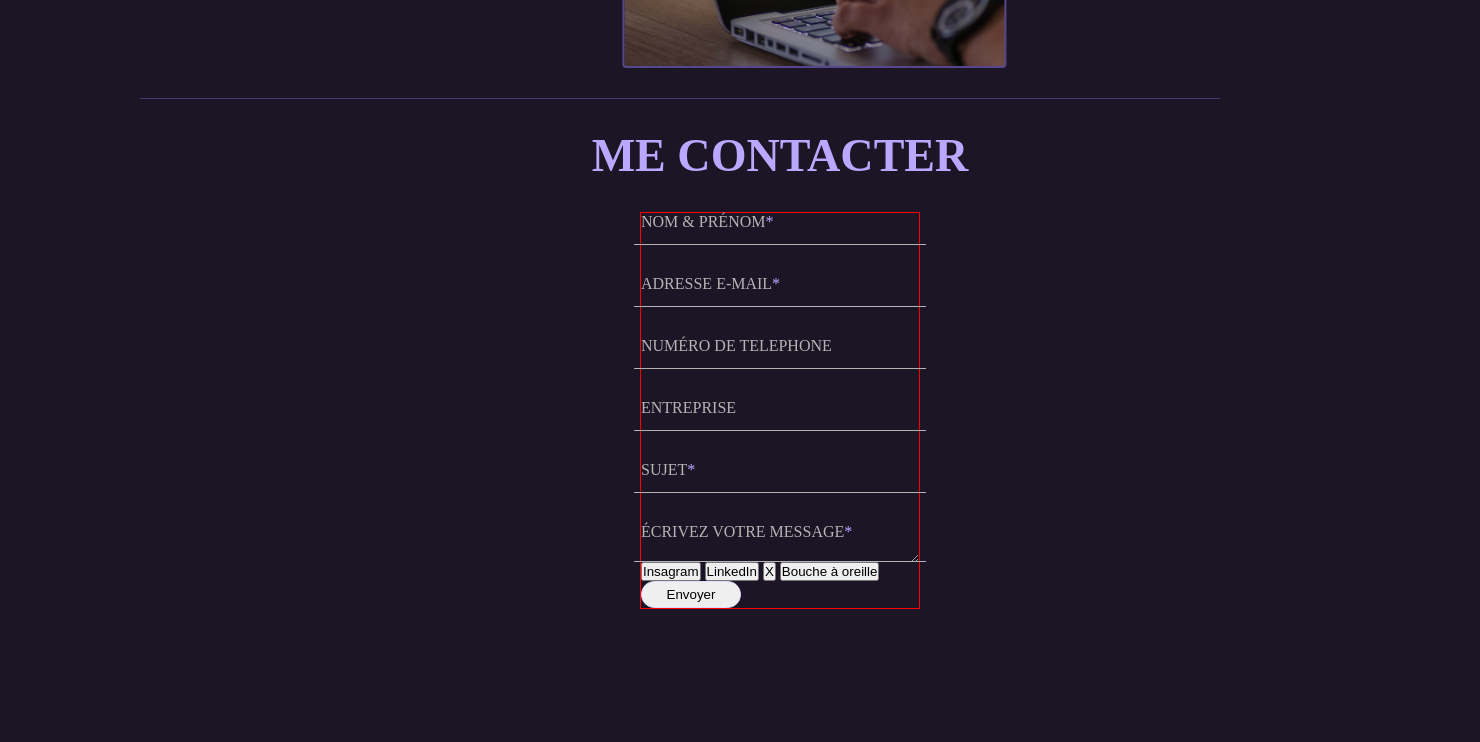
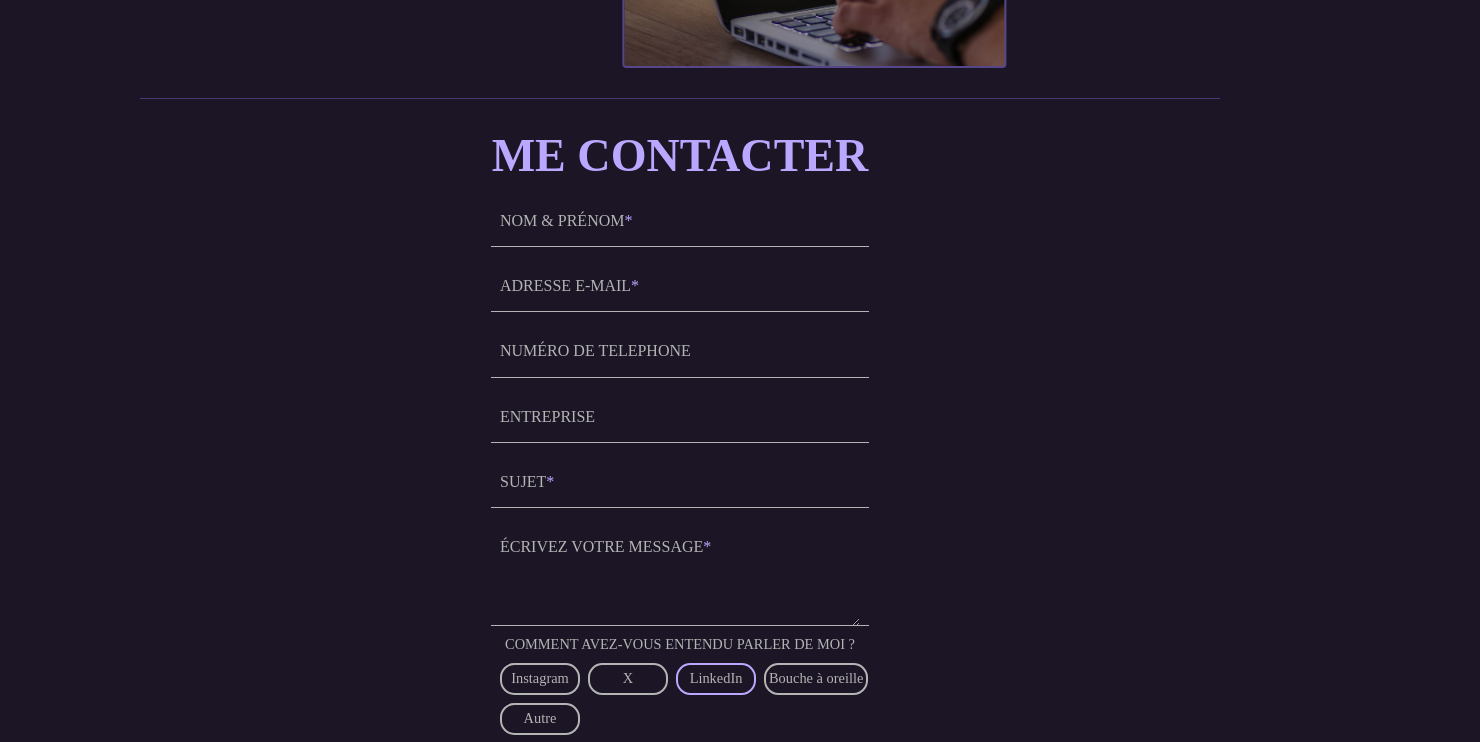
Before and after one commit to anthonypradier/anthony-pradier.fr, a plain HTML site: page index.html in a window 1280 px wide. Shown: the part 1759-2501 px from the top of the page, 1480 px wide, since content can reach past the window. Drawn offline with nearby package versions, Linux system fonts and the light colour scheme; a web font is replaced by a local one.

Commit message:
creation of btns for the form - not working

```diff
--- a/index.html
+++ b/index.html
@@ -512,7 +512,7 @@
                 <h1 class="title section-title">me contacter</h1>
 
                 <!---->
-                <div class="form-container borderr">
+                <div class="form-container">
                     <form action="" id="contact-form" class="">
                         <div class="inputs flex-center flex-column">
                             <label class="input">
@@ -599,34 +599,77 @@
                             </label>
                         </div>
 
+                        <h3 class="text">
+                            comment avez-vous entendu parler de moi ?
+                        </h3>
+
                         <div class="form-btns">
+                            <div class="form-btn">
                                 <input
-                                class="custom-empty-btn"
-                                type="button"
-                                value="Insagram"
+                                    class="btn-input"
+                                    type="checkbox"
+                                    name="instagram"
+                                    value="instagram"
                                 />
+                                <label class="btn-label-box" for="instagram">
+                                    <div class="btn-label">Instagram</div>
+                                </label>
+                            </div>
+                            <div class="form-btn">
                                 <input
-                                class="custom-empty-btn"
-                                type="button"
+                                    class="btn-input"
+                                    type="checkbox"
+                                    name="X"
+                                    value="X"
+                                />
+                                <label class="btn-label-box" for="X">
+                                    <div class="btn-label">X</div>
+                                </label>
+                            </div>
+                            <div class="form-btn">
+                                <input
+                                    class="btn-input"
+                                    type="checkbox"
+                                    checked
+                                    name="linkedin"
                                     value="LinkedIn"
                                 />
+                                <label class="btn-label-box" for="linkedin">
+                                    <div class="btn-label">LinkedIn</div>
+                                </label>
+                            </div>
+                            <div class="form-btn">
                                 <input
-                                class="custom-empty-btn"
-                                type="button"
-                                value="X"
+                                    class="btn-input"
+                                    type="checkbox"
+                                    name="wom"
+                                    value="bouche à oreille"
                                 />
+                                <!-- wom = word of mouth = bouche à oreille -->
+                                <label class="btn-label-box" for="wom">
+                                    <div class="btn-label">
+                                        Bouche à oreille
+                                    </div>
+                                </label>
+                            </div>
+                            <div class="form-btn">
                                 <input
-                                class="custom-empty-btn"
-                                type="button"
-                                value="Bouche à oreille"
+                                    class="btn-input"
+                                    type="checkbox"
+                                    name="other"
+                                    value="Autre"
                                 />
+                                <label class="btn-label-box" for="other">
+                                    <div class="btn-label">Autre</div>
+                                </label>
+                            </div>
+                        </div>
                         <input
-                                class="custom-fill-btn"
+                            class="custom-fill-btn custom-btn"
                             id="send-form"
                             type="submit"
                             value="Envoyer"
                         />
-                        </div>
                     </form>
                 </div>
             </div>
--- a/resources/css/style.css
+++ b/resources/css/style.css
@@ -414,7 +414,7 @@ section {
     align-items: center;
     gap: 30px;
     margin-left: 80px;
-    min-width: 1400px;
+    max-width: 1400px;
 }
 
 
@@ -423,7 +423,7 @@ section {
 }
 
 .form-container {
-    width: 20%;
+    width: 30%;
 }
 
 .form-item {
@@ -431,11 +431,17 @@ section {
 }
 
 #contact-form {
+    display: flex;
+    flex-direction: column;
+    justify-content: center;
+    align-items: center;
+    gap: 10px;
     font-family: Saira;
     color: var(--dark-text);
 }
 
 .inputs {
+    width: 100%;
     gap: 30px;
 }
 
@@ -473,7 +479,7 @@ section {
     display: block;
     width: 100%;
     height: 2em;
-    font-size: 1em;
+    font-size: 1.1em;
     border: none;
     color: var(--dark-text);
     background: transparent;
@@ -486,20 +492,92 @@ section {
 }
 
 #message {
-    height: 3em;
-    resize: 'off';
+    height: 5em;
+    font-family: Saira;
 }
 
 #message .input-label {
     top: 0;
 }
 
+#contact-form h3 {
+    text-transform: uppercase;
+    font-size: .9em;
+    font-weight: normal;
+    color: var(--dark-social-icon);
+}
+
+.form-btns {
+    display: flex;
+    /* justify-content: space-between; */
+    flex-wrap: wrap;
+    gap: 8px;
+}
+
+.form-btn {
+    position: relative;
+    width:max-content;
+    min-width: 80px;
+    height: 2em;
+}
+
+.form-btn input {
+    display: none;
+}
+
+.form-btn label {
+    position: absolute;
+    display: flex;
+    justify-content: center;
+    align-items: center;
+    left: 0;
+    top: 0;
+    /* width: max(max-content, 100%); */
+    width: max-content;
+    min-width: 80px;
+    height: 100%;
+    cursor: pointer;
+    border: solid 2px var(--dark-social-icon);
+    border-radius: 1em;
+    text-align: center;
+    font-size: .9em;
+    padding: 3px;
+    transition: all .2s ease;
+}
+
+.btn-label {
+    width: max-content;
+    text-wrap: nowrap;
+    color: var(--dark-social-icon);
+    transition: all .2s ease;
+}
+
+.btn-input:hover + .btn-label {
+    color: var(--dark-title);
+}
+
+.form-btn:hover .btn-label-box {
+    color: var(--dark-title);
+    border: solid 2px var(--dark-title);
+}
+
+.btn-input:checked + .btn-label {
+    color: var(--dark-title);
+}
+
+.btn-input:checked  + .btn-label-box {
+    border: solid 2px var(--dark-title);
+}
+
 #send-form {
+    font-family: Saira;
+    cursor: pointer;
     width: 100px;
-    padding: 5px;
-    border: solid 1px var(--dark-subtitle);
-    border-radius: 1em;
+    height: 2.5em;
+    border-radius: 1.2em;
+    font-size: 1.1em;
 }
+
 
 /* FOOTER */
 
```
Also changed, not shown: resources/css/framework.css (+9 -0 lines). Lines whose indentation alone changed are shown as unchanged.
